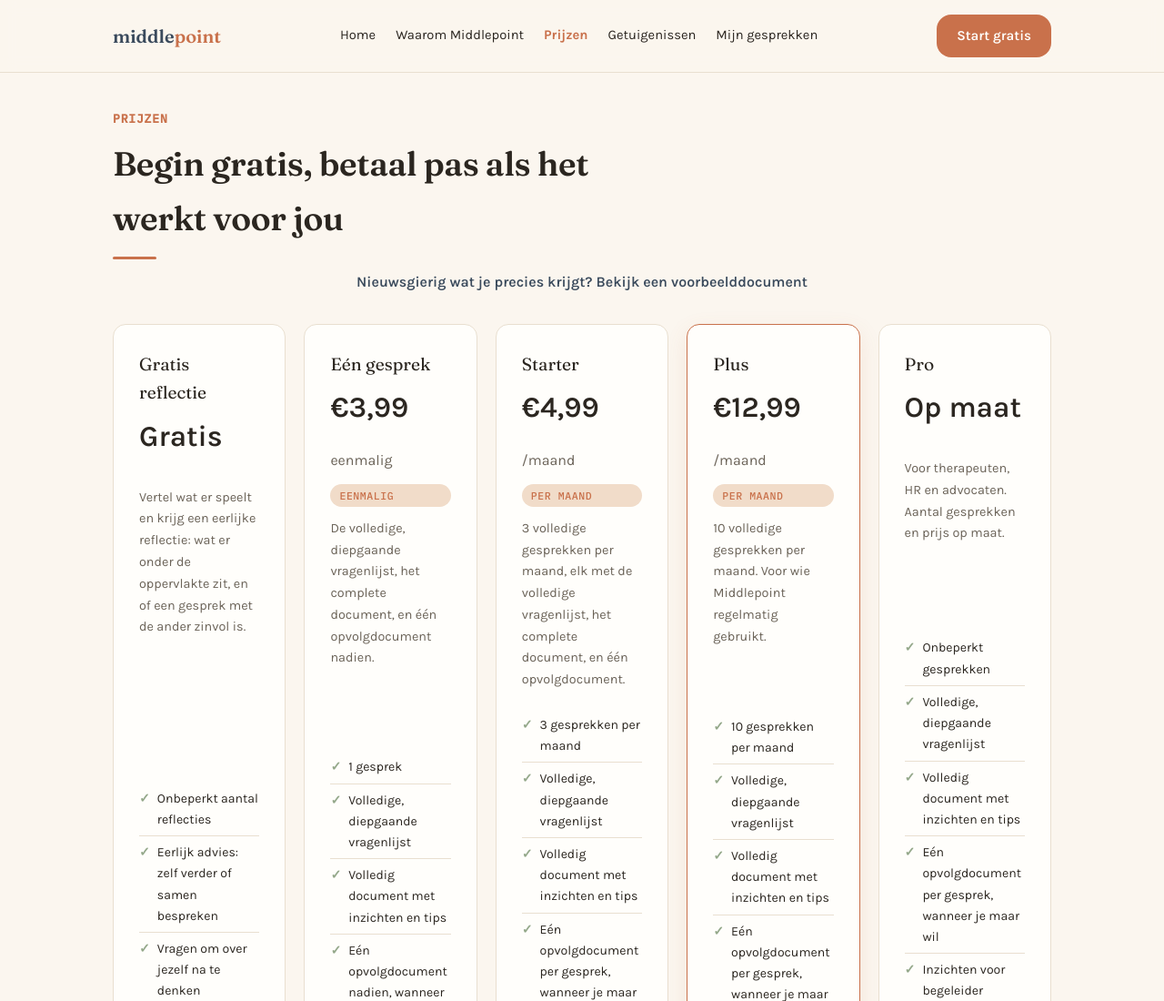
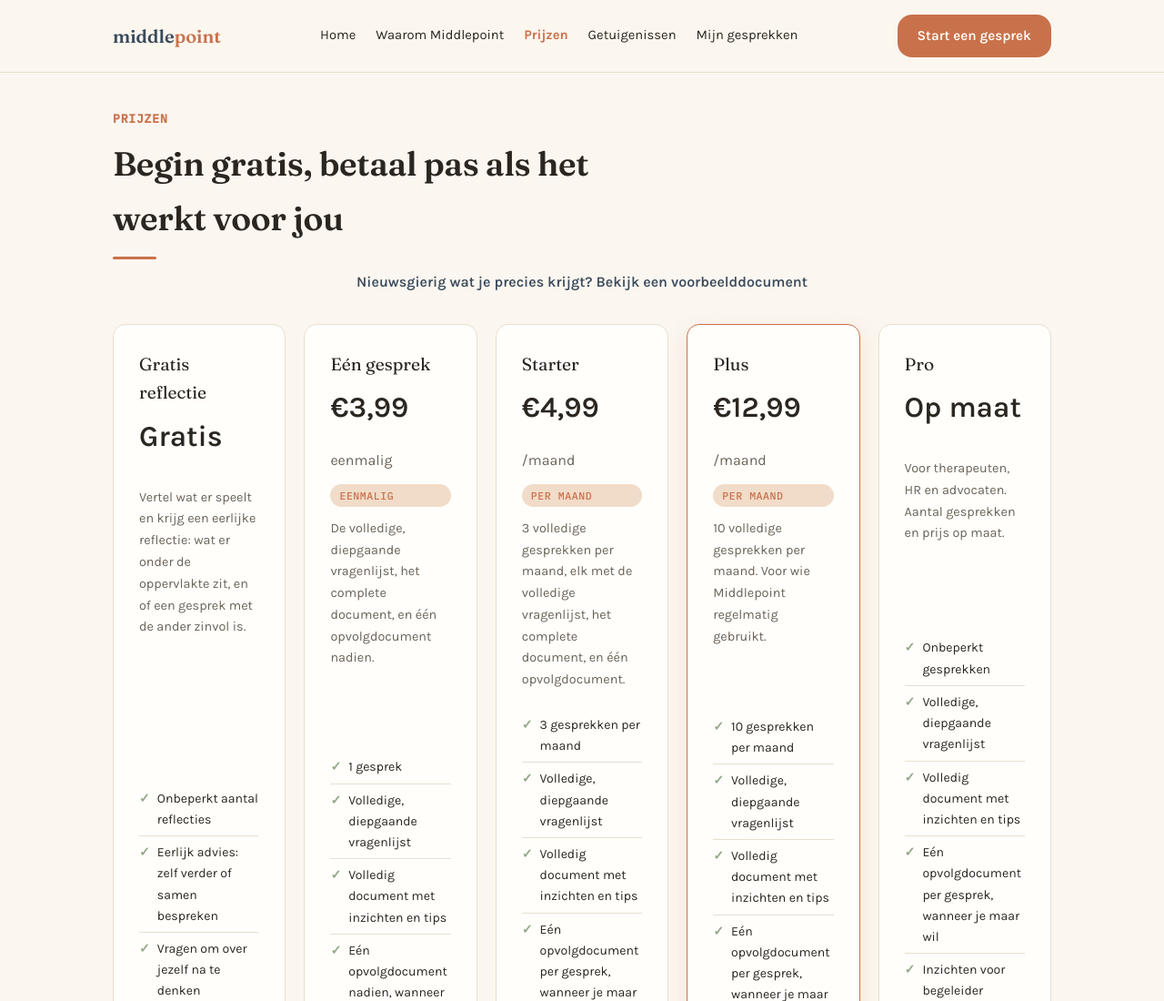
Before and after one commit to emiledelanghe2-lgtm/Middlepoint, a website: page public/pricing.html in a window 1280 px wide. Shown: the top 1100 px of the page at 91% size. Drawn offline with Linux system fonts and the light colour scheme.

Commit message:
Update pricing.html

```diff
--- a/public/pricing.html
+++ b/public/pricing.html
@@ -52,7 +52,7 @@
     <a href="/login.html">Mijn gesprekken</a>
   </div>
   <div class="nav-actions">
-<a href="/reflectie.html" class="btn">Start gratis</a>
+<a href="/reflectie.html" class="btn">Start een gesprek</a>
     <button class="nav-toggle" id="navToggle" aria-label="Menu openen" aria-expanded="false">☰</button>
   </div>
 </nav>
```
